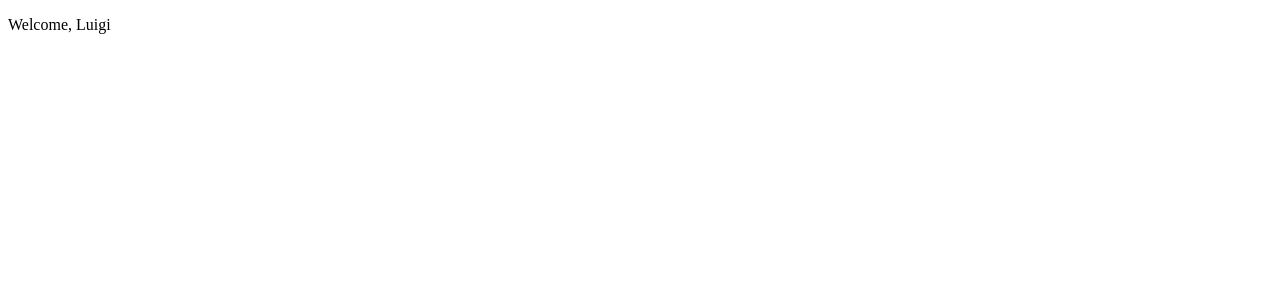
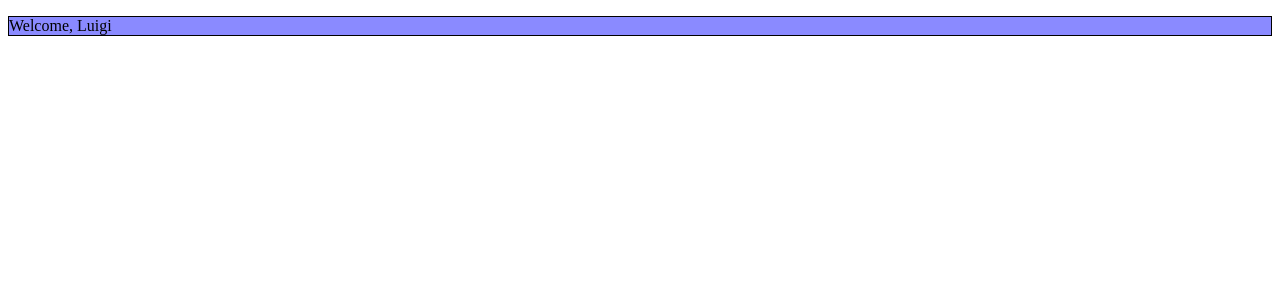
Before and after one commit to GiuseppeCrimi99/REACT, a React (Vite) app in the folder my-app/: page / in a window 1280 px wide. Shown: the top 300 px of the page. Built offline with nearby package versions, Linux system fonts and the light colour scheme.

Commit message:
exercise of styling component

```diff
--- a/my-app/src/Welcome.jsx
+++ b/my-app/src/Welcome.jsx
@@ -1,5 +1,5 @@
 export function Welcome({name}){
-    return <p>Welcome, {name}</p>
+    return <p className="welcome">Welcome, {name}</p>
 
 
 }
--- /dev/null
+++ b/my-app/src/index.css
@@ -0,0 +1,5 @@
+.welcome{
+    background-color: rgba(0, 0, 255, 0.459);
+    border:1px solid black;
+
+}
--- a/my-app/src/index.jsx
+++ b/my-app/src/index.jsx
@@ -1,6 +1,7 @@
-import { Hello } from "./Hello"
+
 import { App } from "./App"
 import {createRoot} from "react-dom/client"
 const rootElement= document.getElementById("root")
 const root= createRoot(rootElement)
+import "./index.css"
 root.render(<App/>)
```
